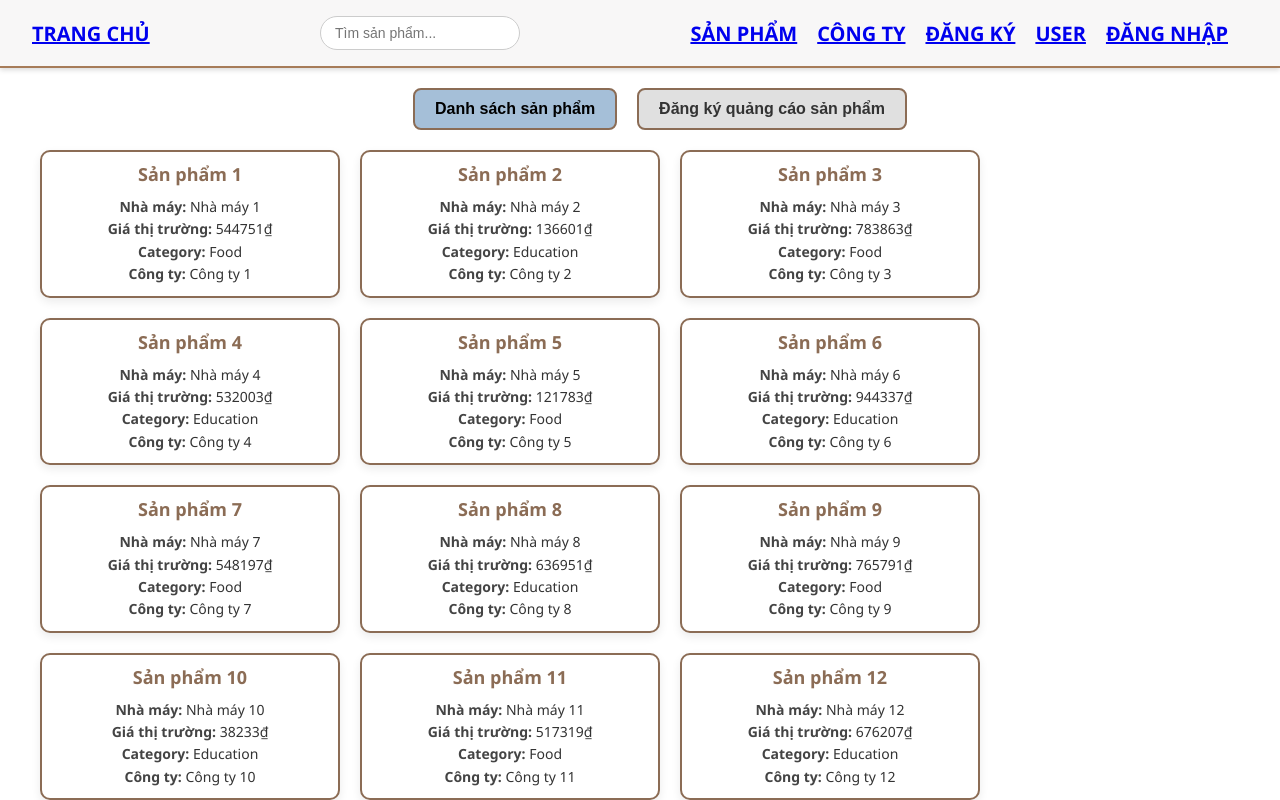
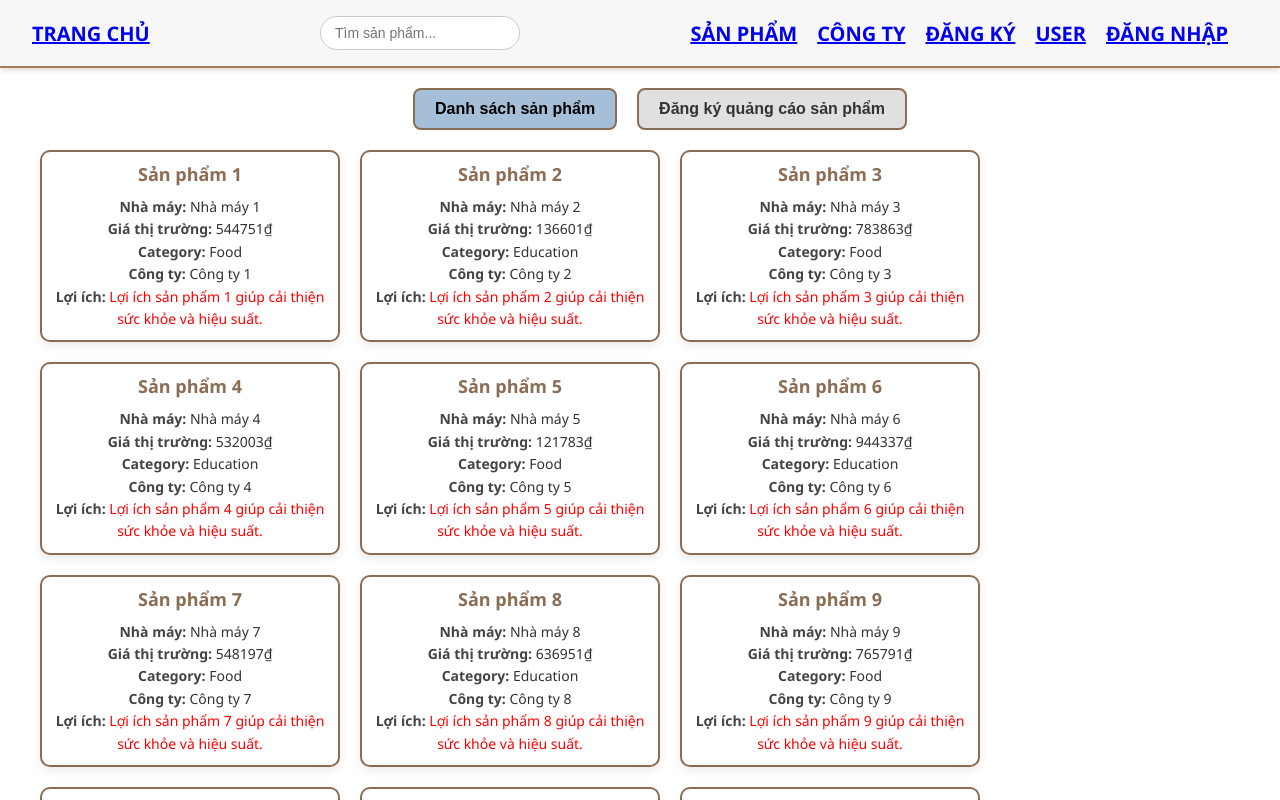
Before and after one commit to trankhacnhu23730206/FE_DOAN_LAPTRINH_PYTHON, a React (Create React App) app: page /list-product in a window 1280 px wide. Built offline with nearby package versions, Linux system fonts and the light colour scheme.

Commit message:
css for line lơi ich

```diff
--- a/src/Page/Products/Products.jsx
+++ b/src/Page/Products/Products.jsx
@@ -3,7 +3,6 @@ import "./Products.css";
 import { useState } from "react";
 
 function Products() {
-
   const navigate = useNavigate();
 
   const [products] = useState(
@@ -24,7 +23,12 @@ function Products() {
     <div className="product-total">
       <div className="product-header">
         <button className="product-btn active">Danh sách sản phẩm</button>
-        <button className="product-btn" onClick={()=>navigate("/create-product")}>Đăng ký quảng cáo sản phẩm</button>
+        <button
+          className="product-btn"
+          onClick={() => navigate("/create-product")}
+        >
+          Đăng ký quảng cáo sản phẩm
+        </button>
       </div>
       <div className="product-grid">
         {products.map((p) => (
@@ -37,12 +41,15 @@ function Products() {
               <li>
                 <strong>Giá thị trường:</strong> {p.price}
               </li>
-              {/* <li><strong>Lợi ích:</strong> {p.benefits}</li> */}
+
               <li>
                 <strong>Category:</strong> {p.category}
               </li>
               <li>
                 <strong>Công ty:</strong> {p.company}
+              </li>
+              <li style={{ color: 'red' }}>
+                <strong>Lợi ích:</strong> {p.benefits}
               </li>
             </ul>
           </div>
```
